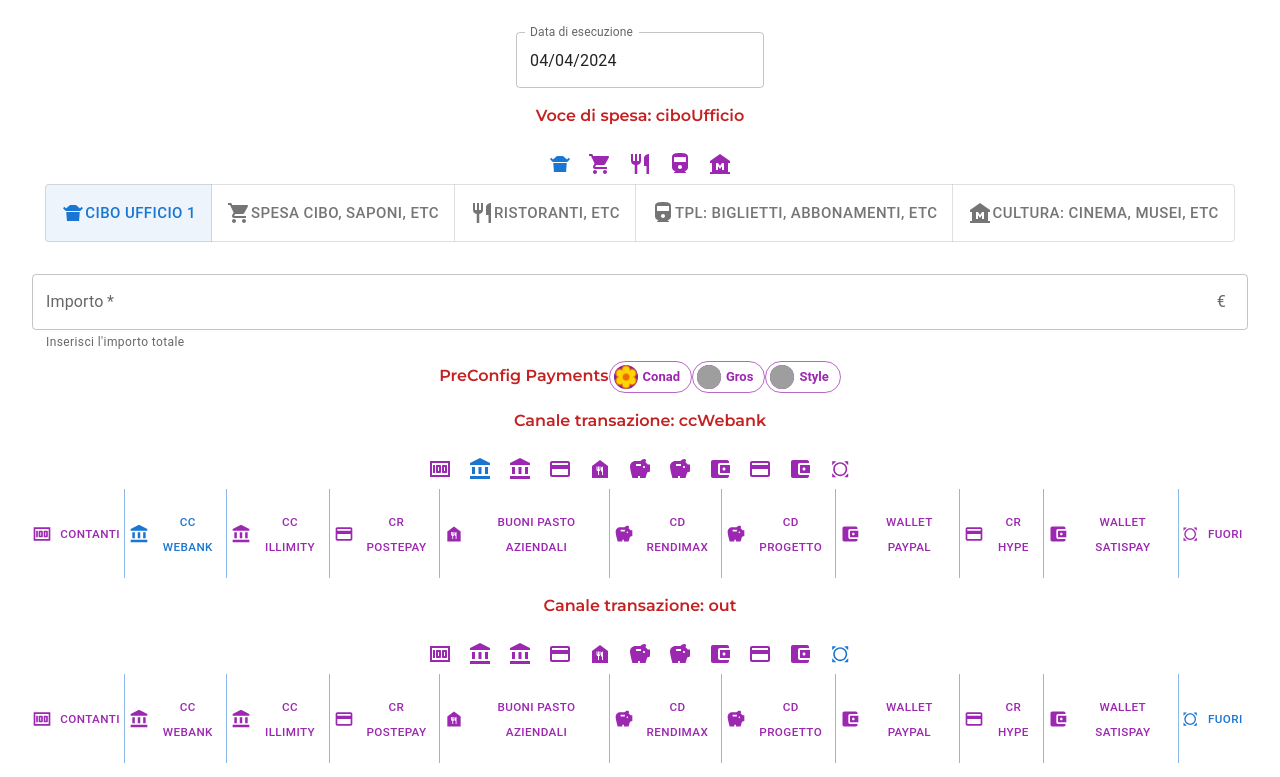
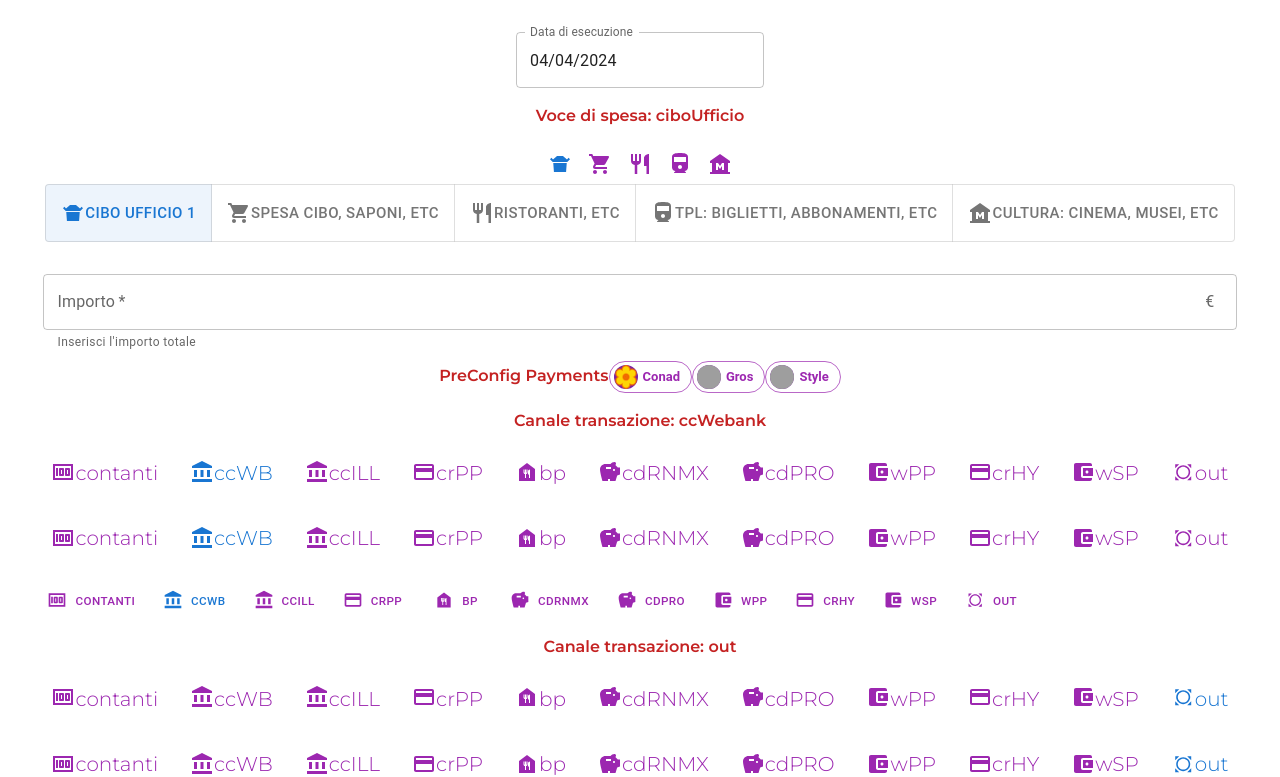
Before and after one commit to dicaeffe/cash-book-form, a React (Vite) app: page / in a window 1280 px wide. Shown: the top 777 px of the page. Built offline with nearby package versions, Linux system fonts and the light colour scheme; grey boxes are pictures that could not be loaded.

Commit message:
feat: introducing Stack instraf og ButtonGroup

```diff
--- a/src/Components/Payment/PaymentChannel.tsx
+++ b/src/Components/Payment/PaymentChannel.tsx
@@ -6,7 +6,7 @@
 import SavingsIcon from '@mui/icons-material/Savings';
 import AccountBalanceIcon from '@mui/icons-material/AccountBalance';
 import AccountBalanceWalletIcon from '@mui/icons-material/AccountBalanceWallet';
-import { ButtonGroup, IconButton, Button } from '@mui/material';
+import { IconButton, Button, Stack } from '@mui/material';
 import AllOutIcon from '@mui/icons-material/AllOut';
 
 function PaymentChannel(props:MyProps<string>) {
@@ -18,43 +18,43 @@
       <MoneyIcon />
     ), new MyElement(
       2,
-      "ccWebank", "cc webank",
+      "ccWebank", "ccWB",
       <AccountBalanceIcon />
     ), new MyElement(
       3,
-      "ccIllimity", "cc illimity",
+      "ccIllimity", "ccILL",
       <AccountBalanceIcon />
     ), new MyElement(
       4,
-      "crPostePay", "cr postepay",
+      "crPostePay", "crPP",
       <CreditCardIcon />
     ), new MyElement(
       5,
-      "buoniPasto", "buoni pasto aziendali",
+      "buoniPasto", "bp",
       <FoodBankIcon />
     ), new MyElement(
       6,
-      "cdRendimax", "cd rendimax",
+      "cdRendimax", "cdRNMX",
       <SavingsIcon />
     ), new MyElement(
       7,
-      "cdProgetto", "cd progetto",
+      "cdProgetto", "cdPRO",
       <SavingsIcon />
     ), new MyElement(
       8,
-      "payPal", "wallet paypal",
+      "payPal", "wPP",
       <AccountBalanceWalletIcon />
     ), new MyElement(
       9,
-      "crHype", "cr hype",
+      "crHype", "crHY",
       <CreditCardIcon />
     ), new MyElement(
       10,
-      "satispay", "wallet satispay",
+      "satispay", "wSP",
       <AccountBalanceWalletIcon />
     ), new MyElement(
       11,
-      "out", "fuori",
+      "out", "out",
       <AllOutIcon />
     )
   ]
@@ -62,21 +62,29 @@
   return (
     <div>
       <p>Canale transazione: {props.defaultValue}</p>
-      <ButtonGroup variant="text" aria-label="select the payment channel">
+      <Stack spacing={{ xs: 1, sm: 2 }} direction="row" useFlexGap flexWrap="wrap">
         {values.map(v =>
           <IconButton aria-label={v.label} onClick={() => {props.onChange(v.value)}} color={v.value == props.defaultValue ? "primary" : "secondary"} >
-            {v.icon}
+            {v.icon}<div><small>{v.label}</small></div>
           </IconButton>
         )}
-      </ButtonGroup>
+      </Stack>
       <br/>
-      <ButtonGroup variant="text" aria-label="select the payment channel">
+      <Stack spacing={{ xs: 1, sm: 2 }} direction="row" useFlexGap flexWrap="wrap">
+        {values.map(v =>
+          <IconButton aria-label={v.label} onClick={() => {props.onChange(v.value)}} color={v.value == props.defaultValue ? "primary" : "secondary"} >
+            {v.icon}<small>{v.label}</small>
+          </IconButton>
+        )}
+      </Stack>
+      <br/>
+      <Stack spacing={{ xs: 1, sm: 2 }} direction="row" useFlexGap flexWrap="wrap">
         {values.map(v =>
           <Button startIcon={v.icon} onClick={() => {props.onChange(v.value)}} color={v.value == props.defaultValue ? "primary" : "secondary" } >
-            <p><small>{v.label}</small></p>
+            <div><small>{v.label}</small></div>
           </Button>
         )}
-      </ButtonGroup>
+      </Stack>
     </div>
   )
 }
```
